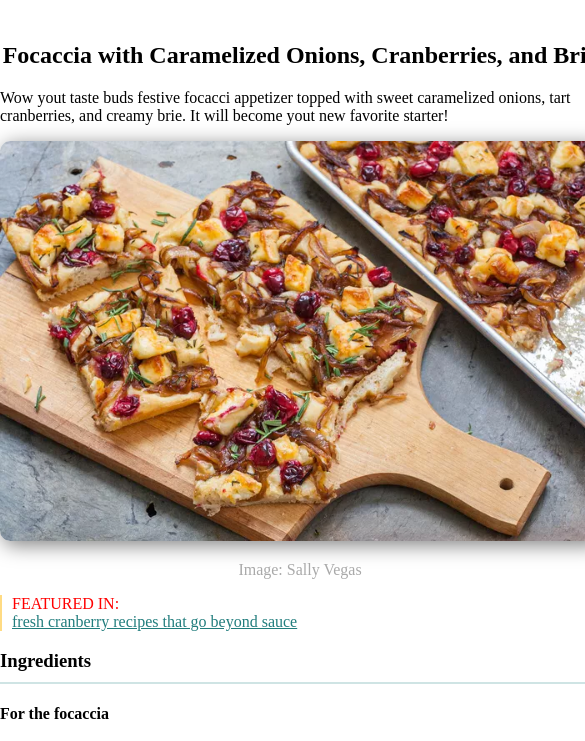
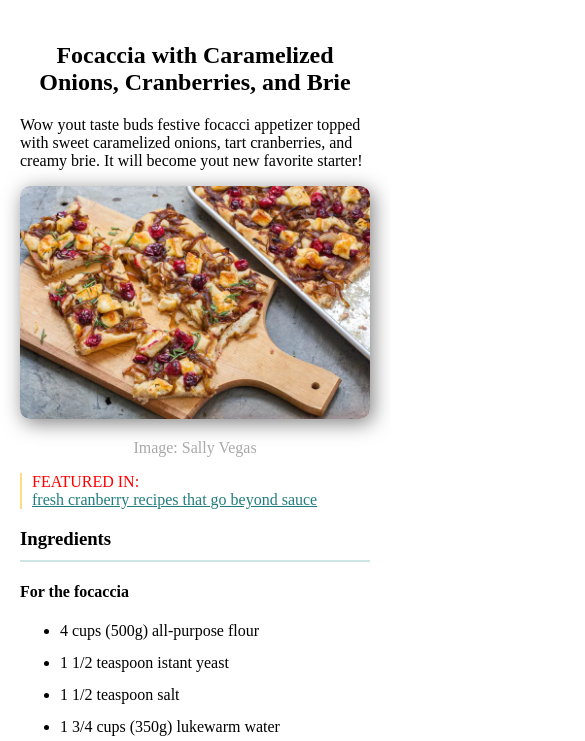
Before and after one commit to MrMax01/S1-L3-CSS-level-1-2-3, a plain HTML site: page index.html in a window 390 px wide. Shown: the part 103-844 px from the top of the page, 585 px wide, since content can reach past the window. Drawn offline with Linux system fonts and the light colour scheme.

Commit message:
adding a @media for a viwpoint less then 650px

```diff
--- a/style.css
+++ b/style.css
@@ -59,3 +59,9 @@ header p {
 header img {
   height: 50px;
 }
+
+@media (max-width: 650px) {
+  main {
+    width: 350px;
+  }
+}
```
